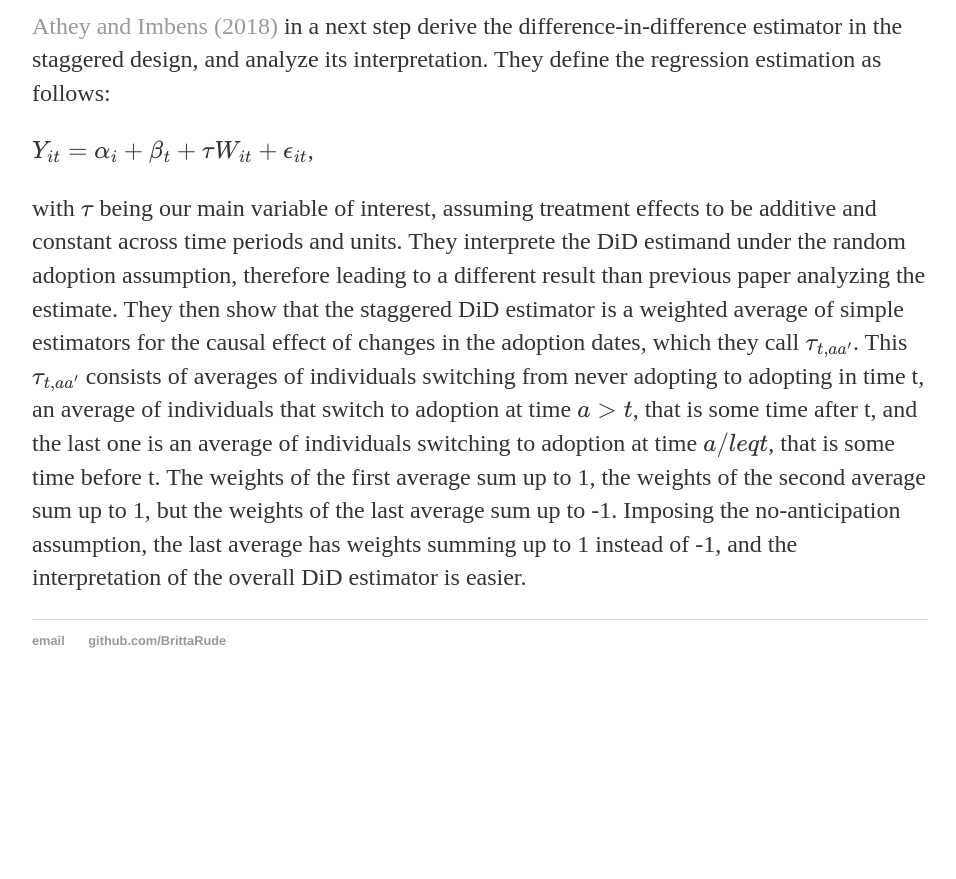
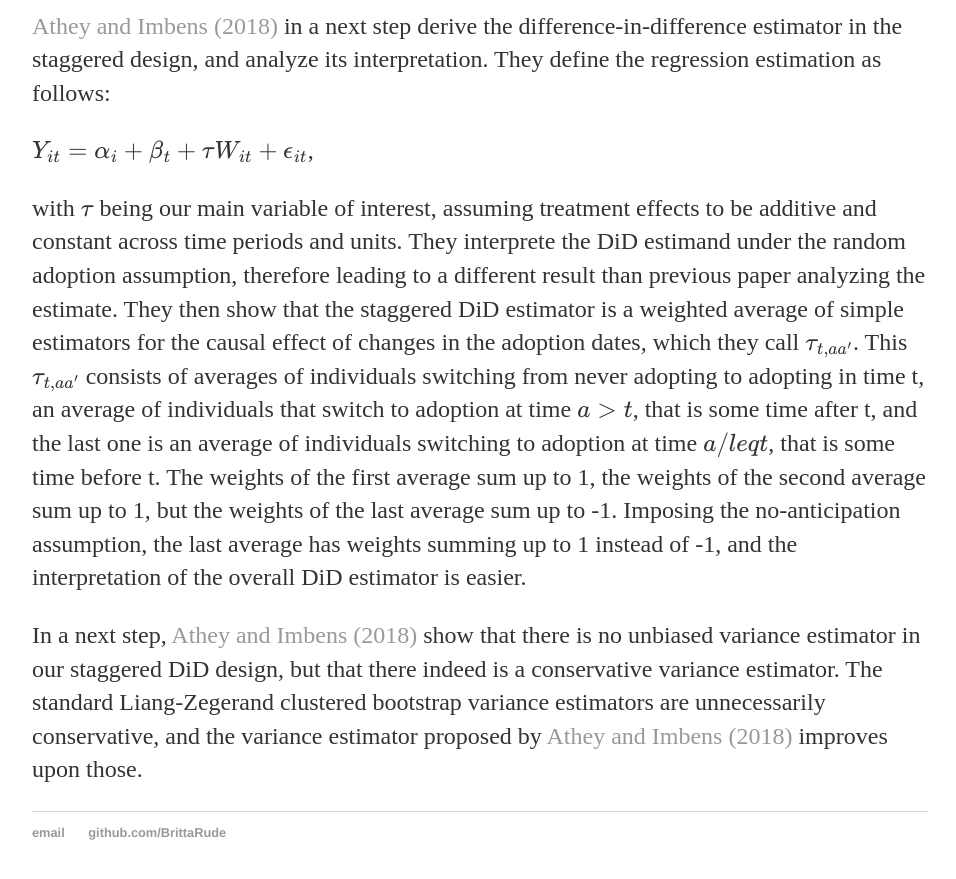
Before and after one commit to BrittaRude/BrittaRude.github.io, a Jekyll site: the page built from inputs_datascience/_posts/2020-07-27-britta-rude-staggered-did-new-insights.md, in a window 1280 px wide and 900 px high, scrolled down 2423 px. Shown: the top 879 px of the window, without its empty margins (160-1116 px from the left). Built offline with Jekyll 4.4.1, drawn with Linux system fonts in a browser that asks for light colours; formulas are drawn with MathJax 3; before the commit the page ends 3131 px from its top, so only the background shows below that.

Commit message:
Update 2020-07-27-britta-rude-staggered-did-new-insights.md

```diff
--- a/inputs_datascience/_posts/2020-07-27-britta-rude-staggered-did-new-insights.md
+++ b/inputs_datascience/_posts/2020-07-27-britta-rude-staggered-did-new-insights.md
@@ -40,3 +40,5 @@ This is slightly different from the $$CATT_{a,i}$$ definition that Abraham and S
 $$ Y_{it} = \alpha_i + \beta_t + \tau W_{it} + \epsilon_{it} $$,
 
 with $$ \tau $$ being our main variable of interest, assuming treatment effects to be additive and constant across time periods and units. They interprete the DiD estimand under the random adoption assumption, therefore leading to a different result than previous paper analyzing the estimate. They then show that the staggered DiD estimator is a weighted average of simple estimators for the causal effect of changes in the adoption dates, which they call $$ \tau_{t, aa'}$$. This $$ \tau_{t, aa'}$$ consists of averages of individuals switching from never adopting to adopting in time t, an average of individuals that switch to adoption at time $$ a > t$$, that is some time after t, and the last one is an average of individuals switching to adoption at time $$ a /leq t$$, that is some time before t. The weights of the first average sum up to 1, the weights of the second average sum up to 1, but the weights of the last average sum up to -1. Imposing the no-anticipation assumption, the last average has weights summing up to 1 instead of -1, and the interpretation of the overall DiD estimator is easier.
+
+In a next step, [Athey and Imbens (2018)](https://www.nber.org/papers/w24963.pdf) show that there is no unbiased variance estimator in our staggered DiD design, but that there indeed is a conservative variance estimator. The standard Liang-Zegerand clustered bootstrap variance estimators are unnecessarily conservative, and the variance estimator proposed by [Athey and Imbens (2018)](https://www.nber.org/papers/w24963.pdf) improves upon those.
```
